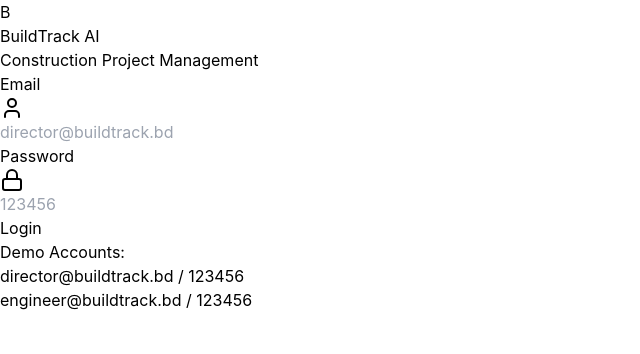
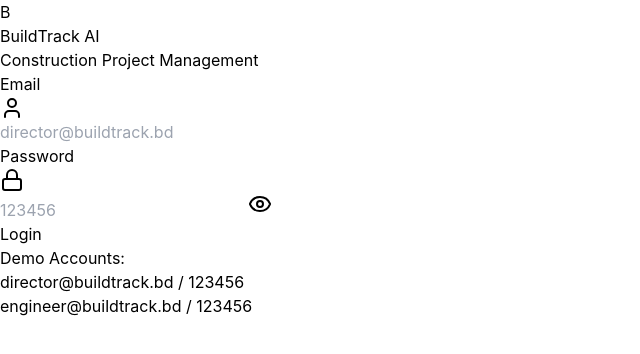
Before and after one commit to zakarianasim073/Project_monitoring-ai, a React (Vite) app in the folder frontend/: page /login in a window 1280 px wide. Shown: the top 354 px of the page, without its empty margins (0-640 px from the left). Built offline with nearby package versions, Linux system fonts and the light colour scheme; no server answers.

Commit message:
🎨 Palette: Improve Login accessibility and add password toggle
- Added show/hide password toggle with Eye/EyeOff icons.
- Associated labels with inputs using htmlFor and id for better accessibility.
- Ensured proper padding and focus styles for the toggle button.

```diff
--- a/frontend/src/components/Login.tsx
+++ b/frontend/src/components/Login.tsx
@@ -1,10 +1,11 @@
 import React, { useState } from 'react';
 import { useNavigate } from 'react-router-dom';
-import { Lock, User } from 'lucide-react';
+import { Lock, User, Eye, EyeOff } from 'lucide-react';
 
 const Login: React.FC = () => {
   const [email, setEmail] = useState('');
   const [password, setPassword] = useState('');
+  const [showPassword, setShowPassword] = useState(false);
   const [loading, setLoading] = useState(false);
   const navigate = useNavigate();
 
@@ -45,10 +46,11 @@ const Login: React.FC = () => {
 
           <form onSubmit={handleLogin} className="space-y-6">
             <div>
-              <label className="block text-sm font-medium text-slate-700 mb-1">Email</label>
+              <label htmlFor="email" className="block text-sm font-medium text-slate-700 mb-1">Email</label>
               <div className="relative">
                 <User className="w-5 h-5 absolute left-4 top-3.5 text-slate-400" />
                 <input
+                  id="email"
                   type="email"
                   value={email}
                   onChange={(e) => setEmail(e.target.value)}
@@ -60,17 +62,26 @@ const Login: React.FC = () => {
             </div>
 
             <div>
-              <label className="block text-sm font-medium text-slate-700 mb-1">Password</label>
+              <label htmlFor="password" className="block text-sm font-medium text-slate-700 mb-1">Password</label>
               <div className="relative">
                 <Lock className="w-5 h-5 absolute left-4 top-3.5 text-slate-400" />
                 <input
-                  type="password"
+                  id="password"
+                  type={showPassword ? 'text' : 'password'}
                   value={password}
                   onChange={(e) => setPassword(e.target.value)}
-                  className="w-full pl-11 pr-4 py-3 border border-slate-300 rounded-2xl focus:outline-none focus:border-blue-500"
+                  className="w-full pl-11 pr-12 py-3 border border-slate-300 rounded-2xl focus:outline-none focus:border-blue-500"
                   placeholder="123456"
                   required
                 />
+                <button
+                  type="button"
+                  onClick={() => setShowPassword(!showPassword)}
+                  className="absolute right-4 top-3.5 text-slate-400 hover:text-slate-600 focus:outline-none focus-visible:ring-2 focus-visible:ring-blue-500 rounded-lg p-0.5"
+                  aria-label={showPassword ? 'Hide password' : 'Show password'}
+                >
+                  {showPassword ? <EyeOff className="w-5 h-5" /> : <Eye className="w-5 h-5" />}
+                </button>
               </div>
             </div>
 
```
Also changed, not shown: 1 other file (tests, documents, lock files or other folders).
